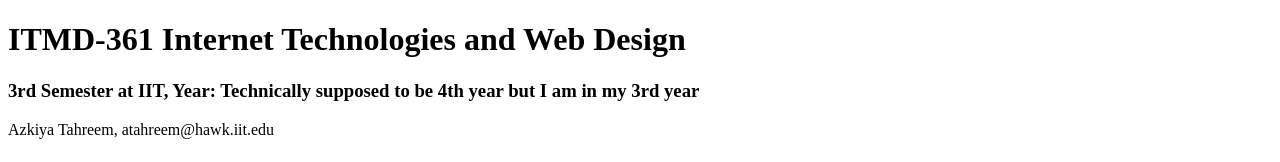
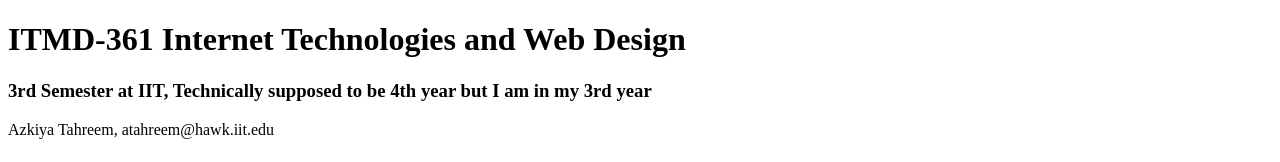
Before and after one commit to azki4/lab2, a plain HTML site: page index.html in a window 1280 px wide. Shown: the top 162 px of the page. Drawn offline with Linux system fonts and the light colour scheme.

Commit message:
fixed error

```diff
--- a/index.html
+++ b/index.html
@@ -6,7 +6,7 @@
 </head>
 <body>
     <h1>ITMD-361 Internet Technologies and Web Design</h1>
-    <h3>3rd Semester at IIT, Year: Technically supposed to be 4th year but I am in my 3rd year</h3>
+    <h3>3rd Semester at IIT, Technically supposed to be 4th year but I am in my 3rd year</h3>
     <p>Azkiya Tahreem, atahreem@hawk.iit.edu</p>
     <h2>Professor:</h2>
     <p>Daniel Krieglstein</p>
```
